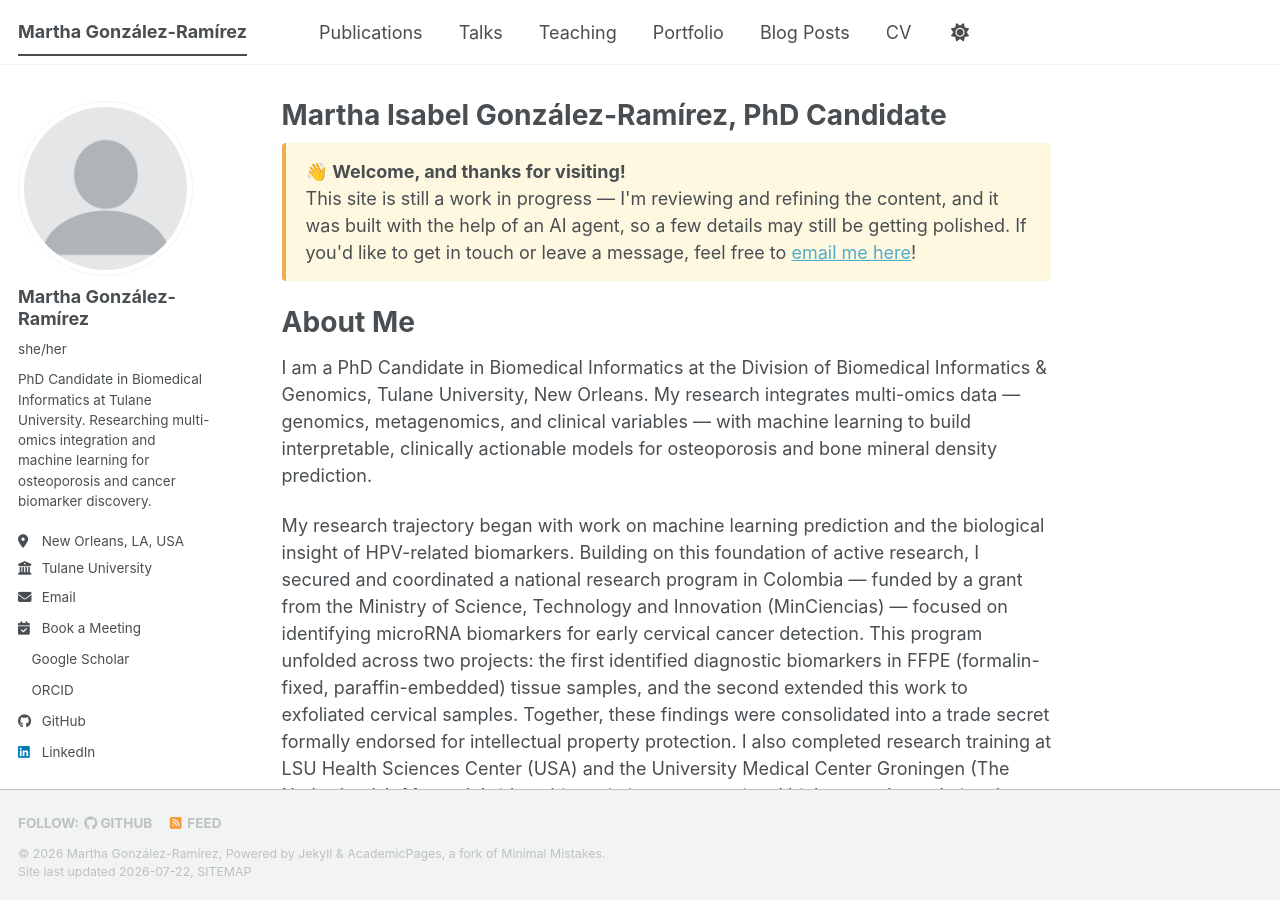
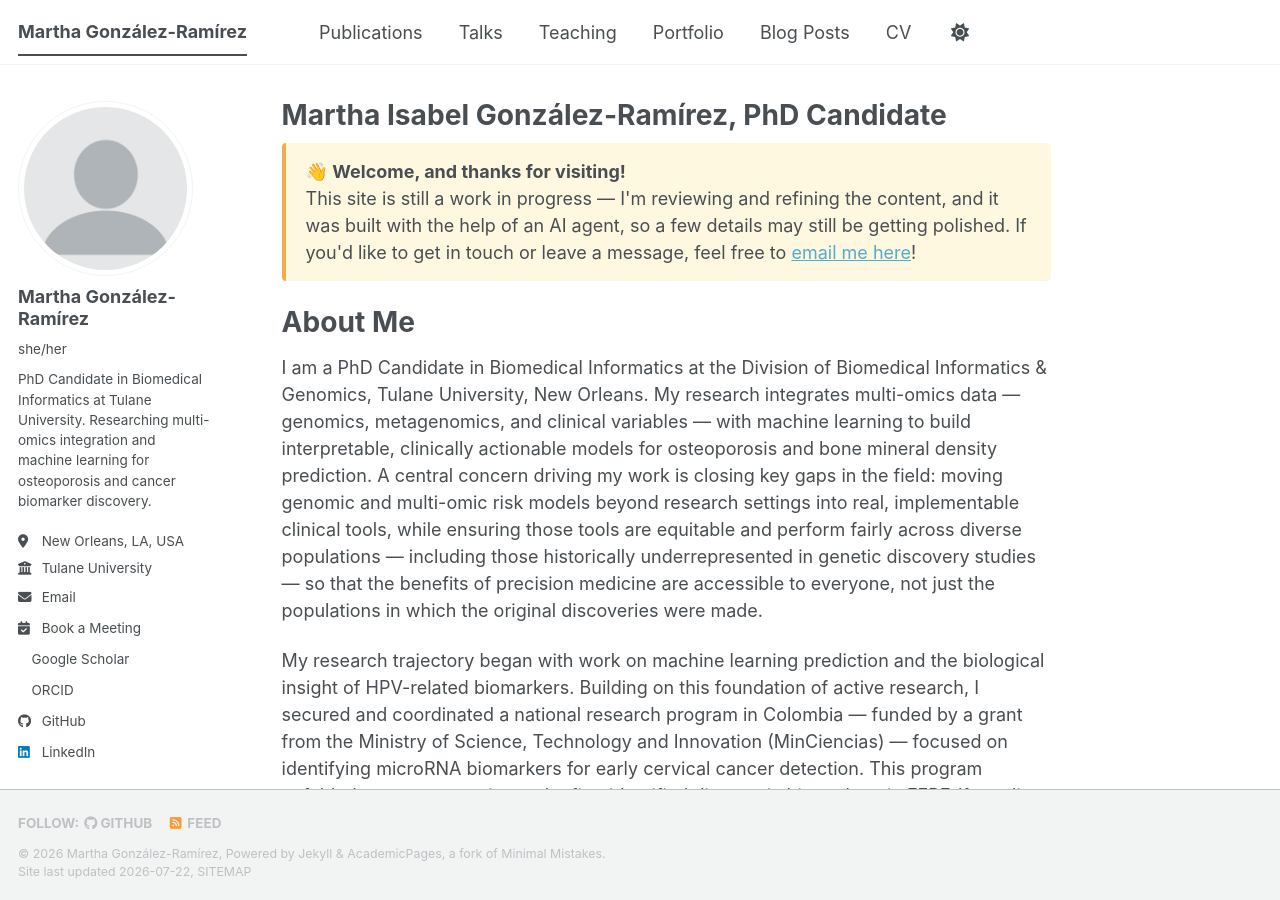
Before and after one commit to migonzalezr/migonzalezr.github.io, a Jekyll site: the page built from _pages/about.md, in a window 1280 px wide and 900 px high. Built offline with Jekyll 4.4.1, drawn with Linux system fonts in a browser that asks for light colours; a style sheet for code colours, icons or effects is not loaded.

Commit message:
Enhance 'About Me' section with detailed research insights
Expanded the 'About Me' section to include additional details about research focus and goals in the field of Biomedical Informatics.

```diff
--- a/_pages/about.md
+++ b/_pages/about.md
@@ -14,7 +14,7 @@ This site is still a work in progress — I'm reviewing and refining the content
 
 About Me
 ======
-I am a PhD Candidate in Biomedical Informatics at the Division of Biomedical Informatics & Genomics, Tulane University, New Orleans. My research integrates multi-omics data — genomics, metagenomics, and clinical variables — with machine learning to build interpretable, clinically actionable models for osteoporosis and bone mineral density prediction.
+I am a PhD Candidate in Biomedical Informatics at the Division of Biomedical Informatics & Genomics, Tulane University, New Orleans. My research integrates multi-omics data — genomics, metagenomics, and clinical variables — with machine learning to build interpretable, clinically actionable models for osteoporosis and bone mineral density prediction. A central concern driving my work is closing key gaps in the field: moving genomic and multi-omic risk models beyond research settings into real, implementable clinical tools, while ensuring those tools are equitable and perform fairly across diverse populations — including those historically underrepresented in genetic discovery studies — so that the benefits of precision medicine are accessible to everyone, not just the populations in which the original discoveries were made.
 
 My research trajectory began with work on machine learning prediction and the biological insight of HPV-related biomarkers. Building on this foundation of active research, I secured and coordinated a national research program in Colombia — funded by a grant from the Ministry of Science, Technology and Innovation (MinCiencias) — focused on identifying microRNA biomarkers for early cervical cancer detection. This program unfolded across two projects: the first identified diagnostic biomarkers in FFPE (formalin-fixed, paraffin-embedded) tissue samples, and the second extended this work to exfoliated cervical samples. Together, these findings were consolidated into a trade secret formally endorsed for intellectual property protection. I also completed research training at LSU Health Sciences Center (USA) and the University Medical Center Groningen (The Netherlands). My work bridges biostatistics, computational biology, and translational oncology, with an emphasis on scientific rigor, mentorship, and open collaboration.
 
```
